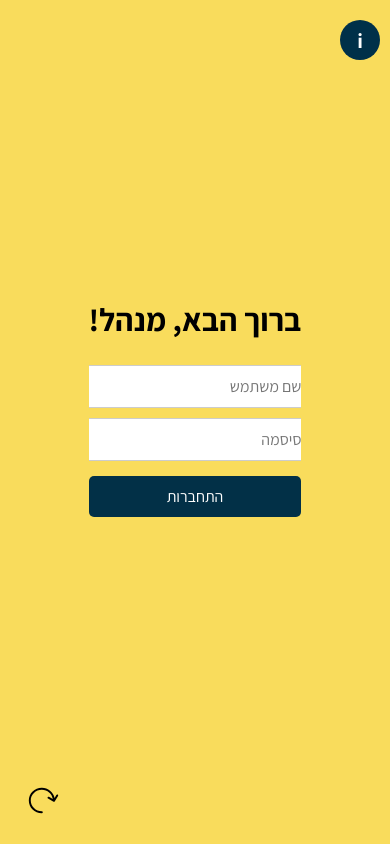
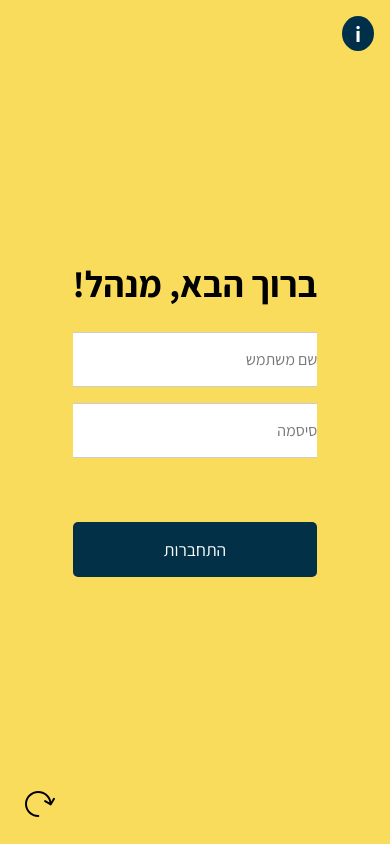
Before and after one commit to madortill/stockEase, a Vue app: page / in a window 390 px wide. Both pictures are taken after a click on the button "כניסת מנהל". Built offline with nearby package versions, Linux system fonts and the light colour scheme.

Commit message:
change responsive

```diff
--- a/src/components/AboutPage.vue
+++ b/src/components/AboutPage.vue
@@ -46,10 +46,10 @@ export default {
 <style scoped>
 .button-about {
   position: fixed;
-  top: 20px;
-  right: 20px;
-  width: 50px;
-  height: 50px;
+  top: 1rem;
+  right: 1rem;
+  width: 3rem;
+  height: 3rem;
   border-radius: 50%;
   background-color: #003049;
   color: white;
@@ -66,33 +66,33 @@ export default {
 /* גודל בינוני לטאבלטים */
 @media (max-width: 768px) {
   .button-about {
-    width: 50px;
-    height: 50px;
+    width: 3rem;
+    height: 3rem;
     font-size: 1.5rem;
-    right: 15px;
+    right: 1rem;
   }
 }
 
 /* גודל קטן לניידים */
 @media (max-width: 480px) {
   .button-about {
-    width: 40px;
-    height: 40px;
-    font-size: 1.3rem;
-    right: 10px;
+    width: 2rem;
+    height: 2.2rem;
+    font-size: 1.4rem;
+    right: 1rem;
   }
 }
 
 .about-div {
   background-color: white;
   /* height: 60%; */
-  width: 60%;
+  width: 18rem;
   position: fixed;
-  top: 50%;
+  top:50%;
   left: 50%;
   transform: translate(-50%, -50%);
   text-align: center;
-  padding: 20px;
+  padding: 2rem;
   box-shadow: 0px 4px 10px rgba(0, 0, 0, 0.3);
   border-radius: 10px;
   z-index: 1000;
@@ -100,8 +100,8 @@ export default {
 
 .close-button {
   position: absolute;
-  top: 10px;
-  right: 10px;
+  top: 1rem;
+  right: 1rem;
   color: #000000;
   border: none;
   border-radius: 50%;
--- a/src/components/AdminIn.vue
+++ b/src/components/AdminIn.vue
@@ -1,6 +1,6 @@
 <template>
   <div id="admin-in">
-    <h1>ברוך הבא, מנהל!</h1>
+    <h1 class = "welcom-text">ברוך הבא, מנהל!</h1>
     <div class="admin-login">
       <input
         class="user-admin"
@@ -64,7 +64,7 @@ export default {
             fullName: response.data.admin.username,
             userType: "admin",
           });
-        }, 1000);
+        }, 2000);
 
       } catch (error) {
         this.errorMessage = error.response?.data?.message || "שגיאה בשרת";
@@ -88,13 +88,13 @@ export default {
   flex-direction: column;
   align-items: center;
   text-align: center;
-  padding: 20px;
-  margin-top: -50px;
+  padding: 2rem;
+  margin-top: -2rem;
 }
 
-h1 {
-  font-size: 2rem;
-  margin-bottom: 20px;
+.welcom-text {
+  font-size: 2.3rem;
+  margin-bottom: 1rem;
 }
 
 .admin-login {
@@ -102,14 +102,14 @@ h1 {
   flex-direction: column;
   align-items: center;
   width: 100%;
-  max-width: 300px;
+  max-width: 30rem;
 }
 
 .user-admin,
 .password-admin {
   width: 100%;
-  padding: 10px;
-  margin: 5px 0;
+  padding: 1rem;
+  margin: 0.5rem 0;
   border: 1px solid #ccc;
   border-radius: 5px;
   font-size: 1rem;
@@ -117,8 +117,8 @@ h1 {
 
 .login-admin {
   width: 100%;
-  padding: 10px;
-  margin-top: 10px;
+  padding: 1rem;
+  margin-top: 3.5rem;
   font-size: 1rem;
   background-color: #023047;
   color: white;
@@ -126,6 +126,7 @@ h1 {
   border-radius: 5px;
   cursor: pointer;
   transition: background-color 0.3s ease-in-out;
+  font-size: 1.1rem;
 }
 
 .login-admin:hover {
@@ -135,7 +136,7 @@ h1 {
 .error {
   color: red;
   font-size: 0.9rem;
-  margin-top: 5px;
+  margin-top: 1rem;
 }
 
 /* עיצוב ההודעה המוקפצת */
@@ -146,28 +147,13 @@ h1 {
   transform: translate(-50%, -50%);
   background-color: rgba(0, 0, 0, 0.85);
   color: white;
-  padding: 20px 30px;
+  padding: 1rem 3rem;
   border-radius: 10px;
-  font-size: 1.2rem;
+  font-size: 1.5rem;
   text-align: center;
   box-shadow: 0 0 10px rgba(0, 0, 0, 0.3);
 }
 
-/* כפתור אישור בהודעה */
-.close-popup {
-  margin-top: 15px;
-  padding: 8px 20px;
-  background-color: #008cba;
-  color: white;
-  border: none;
-  border-radius: 5px;
-  cursor: pointer;
-  font-size: 1rem;
-}
-
-.close-popup:hover {
-  background-color: #005f73;
-}
 
 /* אנימציה להופעה והיעלמות של ההודעה */
 .fade-enter-active,
--- a/src/components/AdminPage.vue
+++ b/src/components/AdminPage.vue
@@ -83,14 +83,14 @@ export default {
   background-color: #023047;
   color: white;
   width: 100vw;
-  padding: 15px;
+  padding:1rem;
 }
 
 .button-container {
   display: flex;
   flex-direction: column;
-  gap: 15px;
-  margin-top: 30px;
+  gap: 2rem;
+  margin-top: 5rem;
   align-items: center;
 }
 
@@ -98,13 +98,13 @@ export default {
   background-color: #004e75;
   color: white;
   border: none;
-  padding: 15px 25px;
+  padding: 1.5rem 3.5rem;
   cursor: pointer;
-  font-size: 18px;
+  font-size: 1.3rem;
   border-radius: 12px;
   transition: background-color 0.3s, transform 0.2s, box-shadow 0.3s;
   box-shadow: 0 4px 8px rgba(0, 0, 0, 0.1);
-  width: 200px;
+  width: 20rem;
   text-align: center;
 }
 
--- a/src/components/HomePage.vue
+++ b/src/components/HomePage.vue
@@ -88,16 +88,15 @@ export default {
 .logout-confirm-box {
   background-color: white;
   color: #023047;
-  padding: 30px;
-  /* border-radius: 12px; */
+  padding: 2rem;
   box-shadow: 0 0 20px rgba(0, 0, 0, 0.2);
   text-align: center;
   width: 100vw;
 }
 
 .logout-confirm-box p {
-  margin-bottom: 20px;
-  font-size: 18px;
+  margin-bottom: 2rem;
+  font-size: 1.2rem;
 }
 
 .logout-confirm-box .buttons {
@@ -106,13 +105,13 @@ export default {
 }
 
 .logout-confirm-box button {
-  padding: 10px 20px;
+  padding: 1rem 1.3rem;
   border: none;
-  border-radius: 8px;
+  border-radius: 30px;
   cursor: pointer;
   background-color: #ffb703;
   transition: background-color 0.3s;
-  font-size: 16px;
+  font-size: 1.2rem;
 }
 
 .logout-confirm-box button:hover {
--- a/src/components/InventoryManagement.vue
+++ b/src/components/InventoryManagement.vue
@@ -201,7 +201,7 @@ export default {
   display: flex;
   flex-direction: column;
   align-items: center;
-  padding: 15px 20px;
+  padding: 2rem 2rem;
 }
 
 .title {
@@ -216,26 +216,26 @@ export default {
 }
 .product-list {
   width: 100%;
-  max-width: 600px;
-  height: 300px; /* גובה קבוע */
-  overflow-y: auto; /* גלילה פנימית */
-  display: block; /* לא flex — זה גורם קפיצות */
-  padding: 10px;
+  max-width: 600rem;
+  height: 300rem;
+  overflow-y: auto;
+  display: block;
+  padding: 1rem;
   border-radius: 10px;
 }
 
 .product-item {
   display: flex;
   justify-content: space-between;
-  padding: 12px 20px;
+  padding: 1.2rem 3rem;
   border-bottom: 1px solid #e0e0e0;
   background-color: #f9f9f9;
   border-radius: 6px;
-  margin-bottom: 10px; /* מוסיף רווח בין פריטים */
+  margin-bottom: 1rem;
 }
 
 .product-item:not(:last-child) {
-  margin-bottom: 10px;
+  margin-bottom: 1rem;
 }
 
 .product-name {
@@ -248,22 +248,22 @@ export default {
 
 .no-products {
   color: #777;
-  margin-top: 20px;
+  margin-top: 2rem;
 }
 
 .search-container {
   display: flex;
   flex-direction: row-reverse;
   align-items: center;
-  gap: 10px;
-  width: 80%;
-  max-width: 500px;
-  margin-bottom: 40px;
+  gap: 1rem;
+  width: 20rem;
+  max-width: 50rem;
+  margin-bottom: 2rem;
 }
 
 .search-input {
   flex: 1;
-  padding: 10px 14px;
+  padding: 1rem 1rem;
   font-size: 1rem;
   border: 1px solid #ccc;
   border-radius: 10px;
@@ -278,7 +278,7 @@ export default {
 }
 
 .add-product-button {
-  padding: 0px 20px;
+  padding: 0.2rem 2rem;
   font-size: 1rem;
   background-color: #023047;
   color: white;
@@ -303,7 +303,7 @@ export default {
   align-items: center;
   justify-content: center;
 }
-
+/* פה עצרתי */
 .modal-content {
   background-color: white;
   padding: 20px;
--- a/src/components/LoginScreen.vue
+++ b/src/components/LoginScreen.vue
@@ -1,10 +1,10 @@
 <template>
   <div id="login-screen">
     <div v-if="currentView === 'login'" class="home-container">
-      <h1>ניהול מחסן</h1>
-      <p>מסך התחברות</p>
+      <h1 class = "stack-title">ניהול מחסן</h1>
+      <p class = "login-text">מסך התחברות</p>
       <button class="admin-button" @click="setView('admin')">כניסת מנהל</button>
-      <button class="guest-button" @click="setView('guest')">כניסת אורח</button>
+      <button class="guest-button" @click="setView('guest')">כניסת משתמש</button>
     </div>
     <AdminIn
       v-if="currentView === 'admin'"
@@ -69,19 +69,19 @@ export default {
   text-align: center;
 }
 
-h1 {
+.stack-title{
   font-size: 2.5rem;
 }
 
-p {
+.login-text{
   font-size: 1.5rem;
-  margin-top: 10px;
+  margin-top: 0.5rem;
 }
 
 .admin-button,
 .guest-button {
-  margin-top: 20px;
-  padding: 10px 50px;
+  margin-top: 1.5rem;
+  padding: 1rem 2rem;
   font-size: 1rem;
   background-color: #023047;
   color: white;
@@ -92,10 +92,10 @@ p {
 }
 
 .back-button {
-  width: 12%;
+  width: 3rem;
   position: fixed;
-  bottom: 20px;
-  left: 20px;
+  bottom: 1rem;
+  left: 1rem;
   cursor: pointer;
 }
 
```
